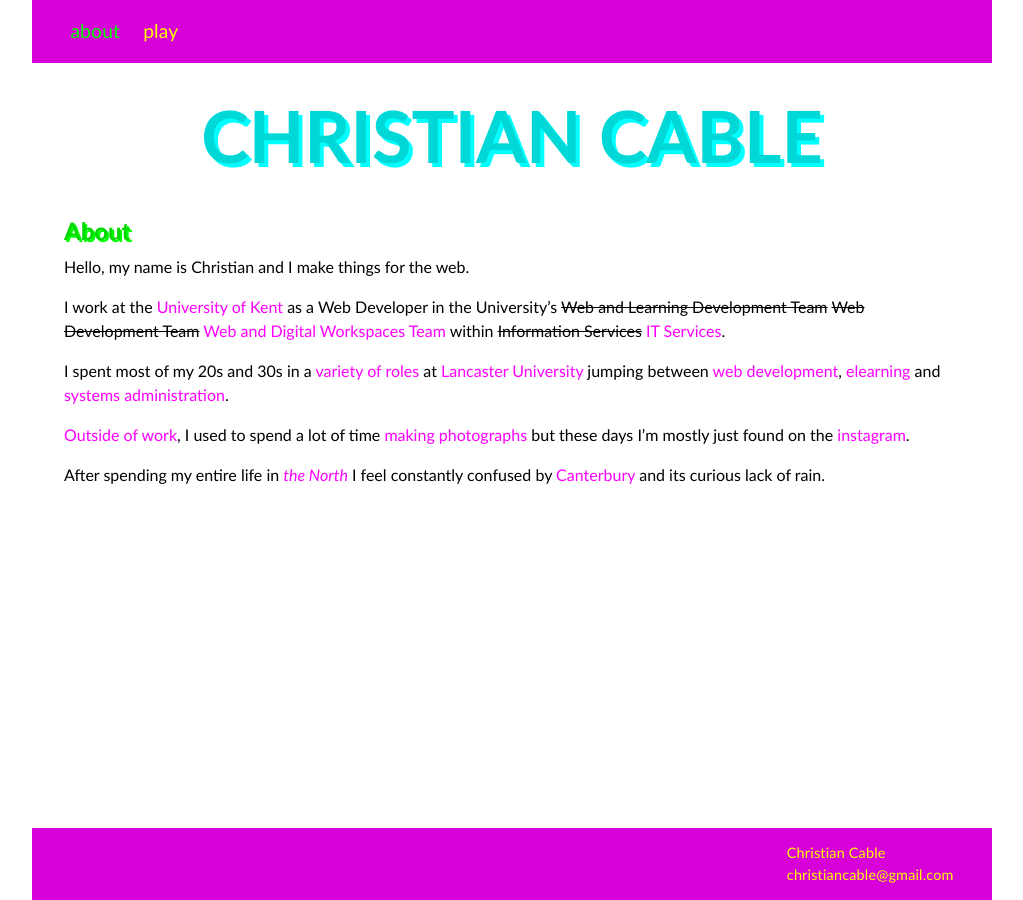
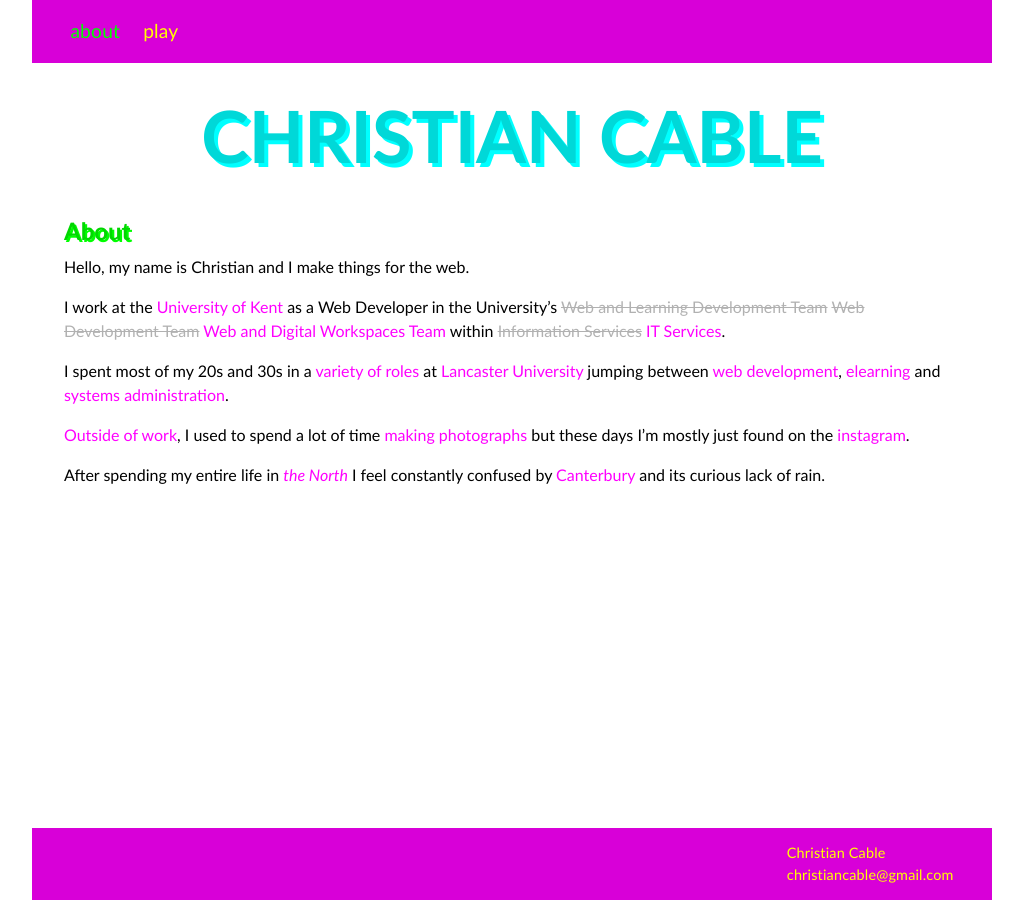
Before and after one commit to christiancable/christiancable.github.io, a Jekyll site: the page built from index.md, in a window 1280 px wide. Shown: the whole page, without its empty margins (128-1151 px from the left). Built offline with Jekyll 4.4.1, drawn with Linux system fonts in a browser that asks for light colours.

Commit message:
update url and make the old names faded

```diff
--- a/_includes/footer.html
+++ b/_includes/footer.html
@@ -1,7 +1,7 @@
 <div id="footer">
     <span id="contact">
         <span id="hcard-Christian-Cable" class="vcard">
-            <a class="url fn" href="http://christiancable.co.uk">Christian Cable</a>
+            <a class="url fn" href="https://christiancable.co.uk">Christian Cable</a>
             <span class="email"><a href="mailto:christiancable@gmail.com">christiancable@gmail.com</a></span>
         </span>
     </span>
--- a/css/site.scss
+++ b/css/site.scss
@@ -39,6 +39,7 @@ $colour-navigation: $zx-magenta;
 $sans-serif: "Franklin ITC Pro Light", "helvetica neue", Helvetica, Verdana,
   Arial, sans-serif;
 $sans: "Gill Sans", Georgia, "Times New Roman", Times, serif;
+
 
 /* misc */
 $gutter: 2em;
@@ -87,6 +88,10 @@ body {
 body,
 html {
   height: 100%;
+}
+
+del {
+  opacity: 0.3;
 }
 
 h1,
```
